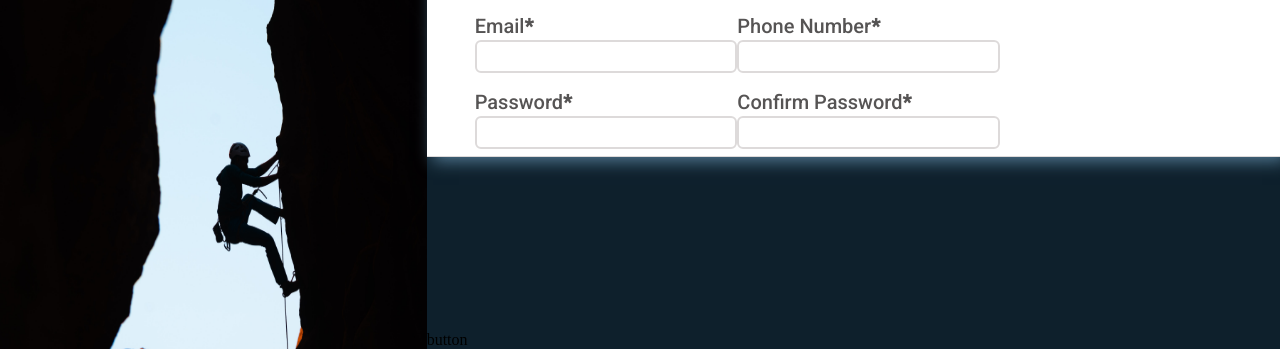
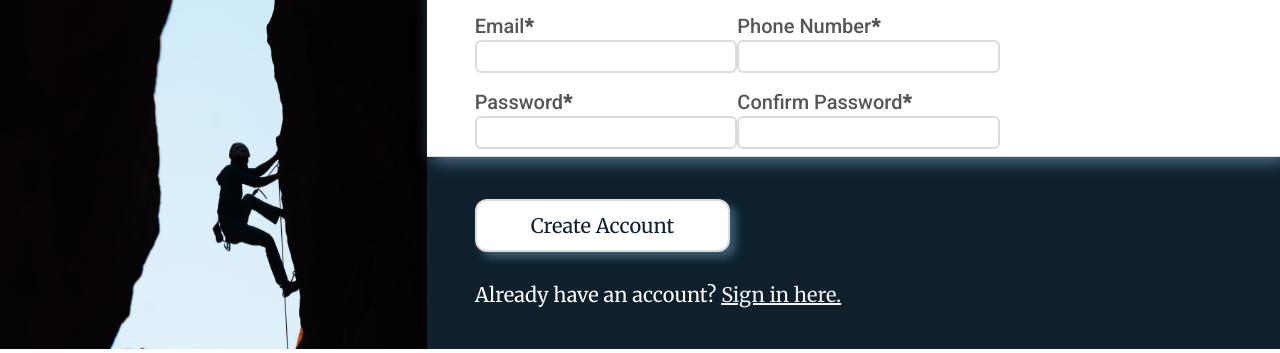
Before and after one commit to JLAcosta1/odin-sign-up-form, a plain HTML site: page index.html in a window 1280 px wide. Shown: the part 451-804 px from the top of the page. Drawn offline with Linux system fonts and the light colour scheme.

Commit message:
Finish 3rd section of form-card

```diff
--- a/index.html
+++ b/index.html
@@ -70,7 +70,12 @@
                 </form>
             </div>
             <div class="form-button">
-                button
+                <p>
+                    <button type="submit">Create Account</button>
+                </p>
+                <p>
+                    Already have an account? <a href="google.com">Sign in here.</a>
+                </p>
             </div>
         </div>
     </body>
--- a/style.css
+++ b/style.css
@@ -122,5 +122,34 @@ input {
 .form-button {
     display: flex;
     flex-direction: column;
-    justify-content: end;
+    padding-left: 48px;
+    padding-right: 280px;
+    padding-top: 24px;
+    font-family: 'Merriweather', serif;
+    font-size: 20px;
+    color: #FFF;
 }
+
+.form-button p {
+    margin-top: 18px;
+    margin-bottom: 12px;
+}
+
+.form-button button {
+    background-color: #FFF;
+    border-style: solid;
+    border-radius: 12px;
+    border-color: #DDDADA;
+    box-shadow: 6px 6px 8px #3B5C71;
+    font-family: 'Merriweather', serif;
+    font-size: 20px;
+    color: #0E202C;
+    padding-top: 12px;
+    padding-bottom: 12px;
+    padding-left: 54px;
+    padding-right: 54px;
+}
+
+.form-button a {
+    color: #F2F4F3;
+}
```
